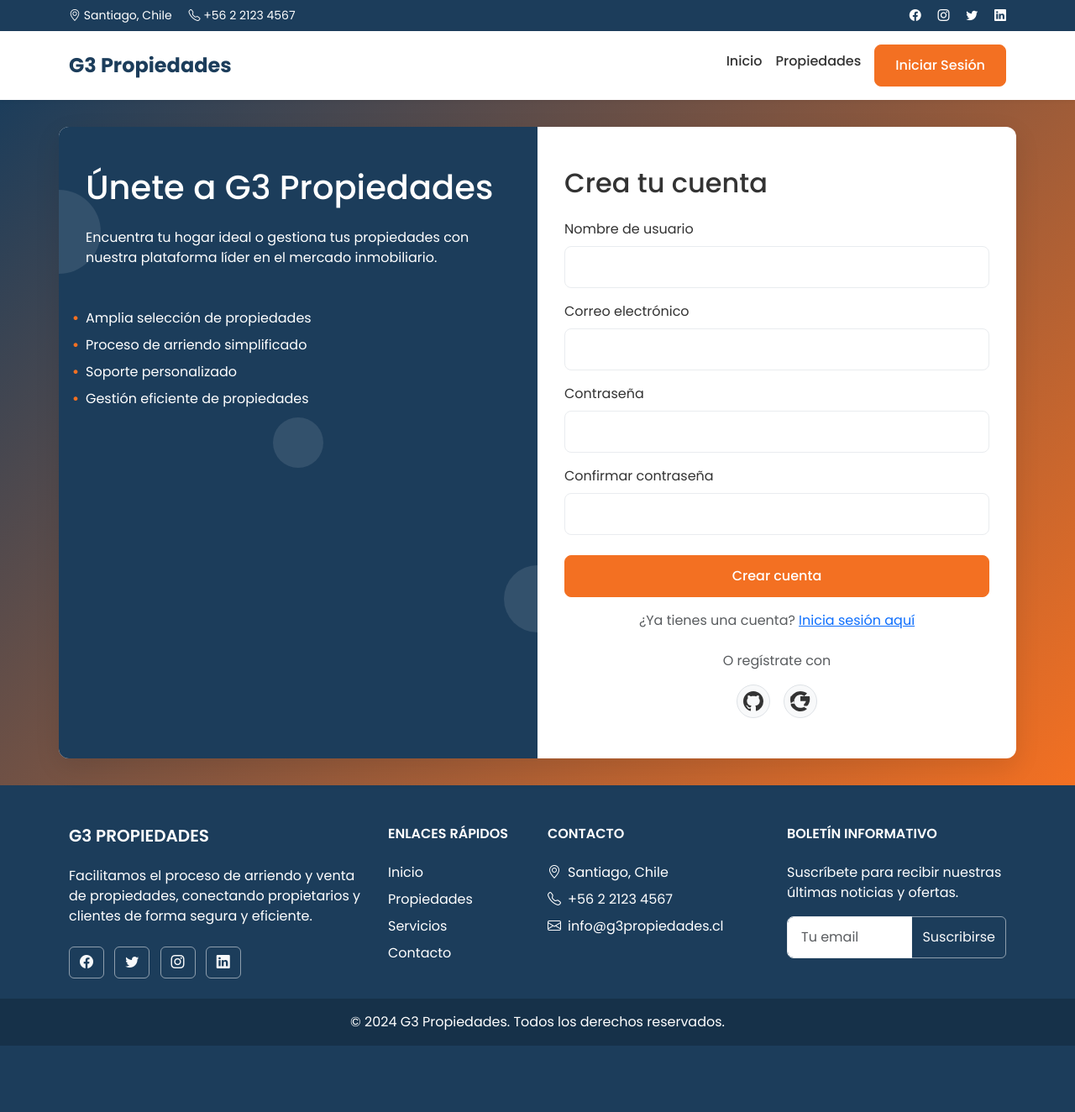
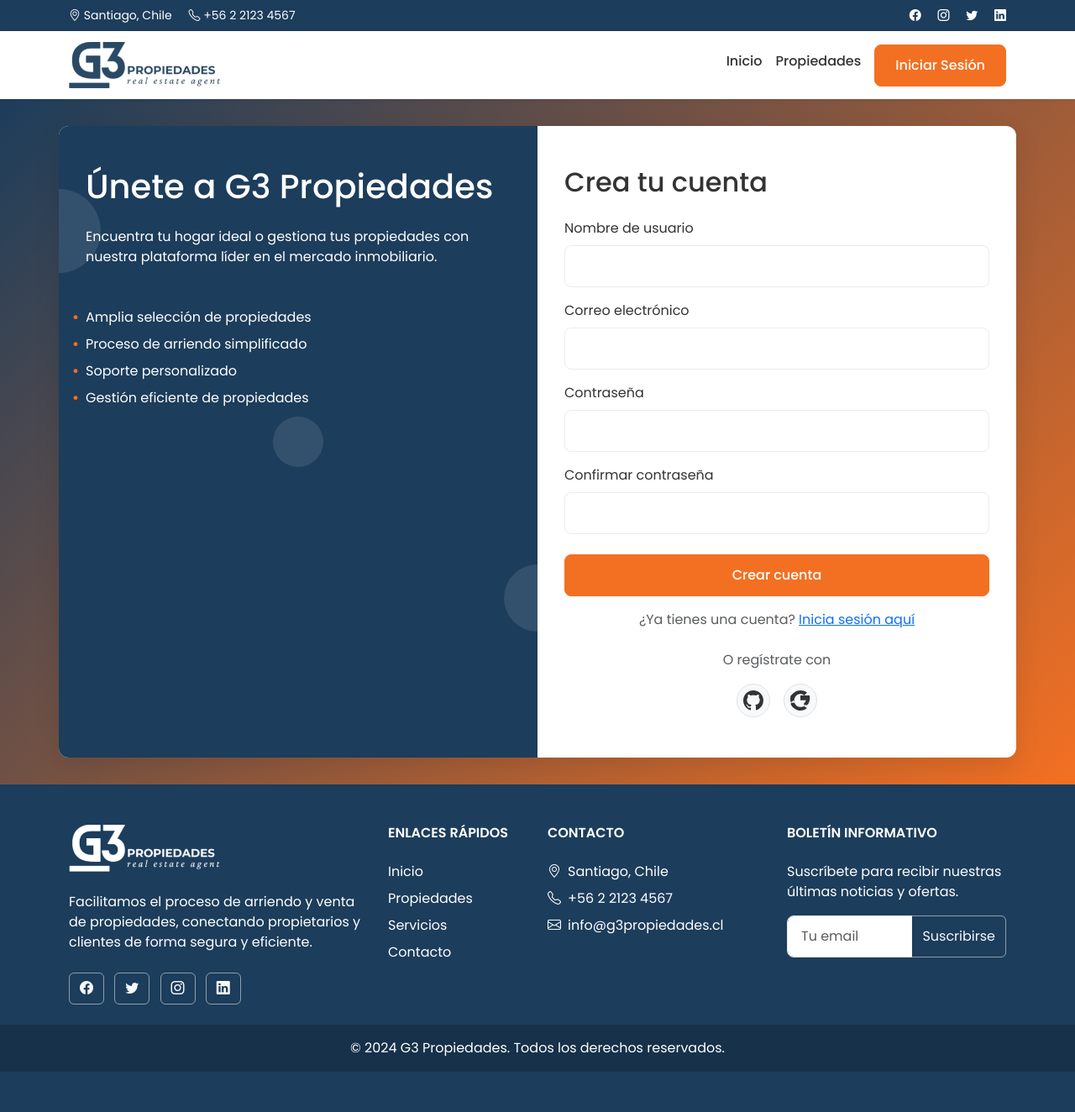
Before and after one commit to curso-python-g20-grupo5/proyecto_inmuebles, a Django app: template gestion_inmuebles/templates/accounts/register.html in a window 1280 px wide. Shown: the whole page at 84% size. Before the commit the page ends 1245 px from the top, so only its background shows below. Run offline with Django 3.2, Linux system fonts and the light colour scheme; the template is opened without the code that fills it, so the values that code supplies are empty; parts of the project's set-up code (start-up, migrations or seed data) failed here and were passed over.

Commit message:
Se agrega logo en seccion navbar y footer

```diff
--- a/gestion_inmuebles/templates/components/footer.html
+++ b/gestion_inmuebles/templates/components/footer.html
@@ -1,8 +1,9 @@
+{% load static %}
 <footer class="text-white py-5">
     <div class="container">
         <div class="row g-4">
             <div class="col-lg-4 mb-4 mb-lg-0">
-                <h5 class="text-uppercase mb-4">G3 Propiedades</h5>
+                <h5 class="text-uppercase mb-4"><img src="{% static 'images/logo_footer.png' %}" alt="Logo G3 Propiedades" class="navbar-logo"></h5>
                 <p>Facilitamos el proceso de arriendo y venta de propiedades, conectando propietarios y clientes de forma segura y eficiente.</p>
                 <div class="mt-4">
                     <a href="#" class="btn btn-outline-light btn-floating me-2"><i class="bi bi-facebook"></i></a>
--- a/gestion_inmuebles/templates/components/navbar.html
+++ b/gestion_inmuebles/templates/components/navbar.html
@@ -20,7 +20,7 @@
 <!-- Main Navbar -->
 <nav class="navbar navbar-expand-lg sticky-top">
     <div class="container">
-        <a class="navbar-brand" href="{% url 'landing' %}">G3 Propiedades</a>
+        <a class="navbar-brand" href="{% url 'landing' %}"><img src="{% static 'images/logo_g3.png' %}" alt="Logo G3 Propiedades" class="navbar-logo"></a>
         <button class="navbar-toggler" type="button" data-bs-toggle="collapse" data-bs-target="#navbarNav">
             <span class="navbar-toggler-icon"></span>
         </button>
--- a/static/css/styles.css
+++ b/static/css/styles.css
@@ -15,7 +15,7 @@ body {
 /* Navigation */
 .navbar {
     background-color: white;
-    padding: 1rem 0;
+    padding: 0.5rem 0;
     box-shadow: 0 2px 4px rgba(0,0,0,0.04);
 }
 
@@ -34,6 +34,14 @@ body {
 
 .nav-link:hover {
     color: var(--secondary-color);
+}
+
+.navbar-logo {
+    width: 180px;
+    height: auto;
+    padding: 0;
+    margin: 0;
+    display: block;
 }
 
 /* Buttons */
```
Also changed, not shown: static/images/logo_footer.png (added), static/images/logo_g3.png (added).
